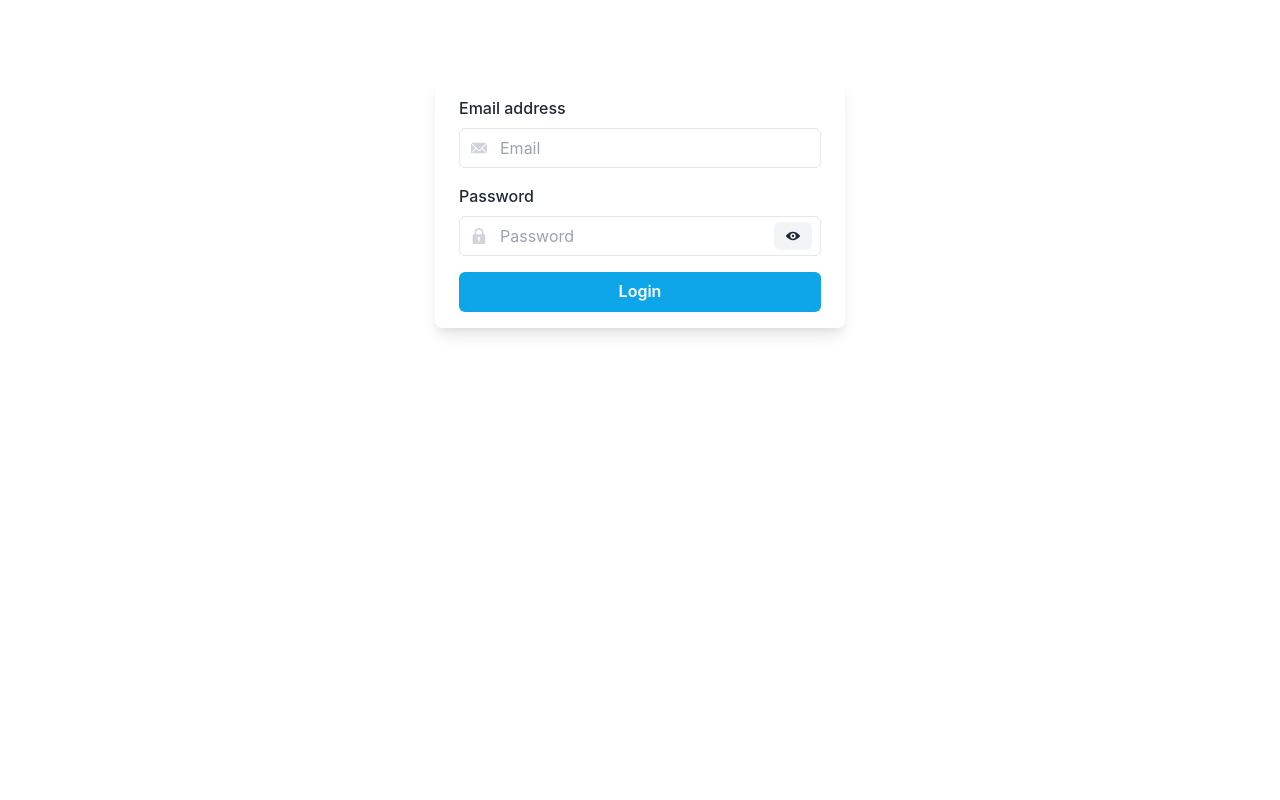
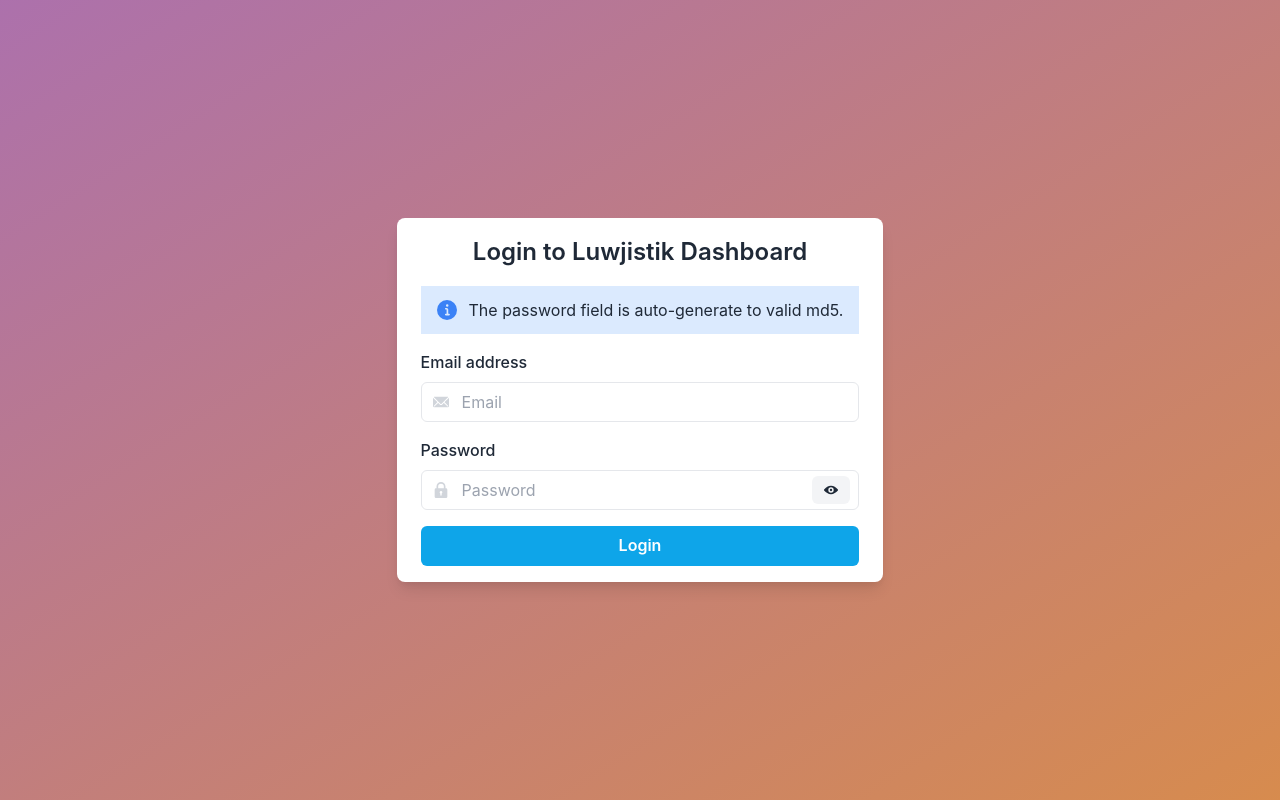
Before and after one commit to adamcanray/luwjistik-dashboard, a React (Create React App) app: page / in a window 1280 px wide. Built offline with nearby package versions, Linux system fonts and the light colour scheme.

Commit message:
beautify login page

```diff
--- a/src/index.css
+++ b/src/index.css
@@ -3,6 +3,85 @@
 @tailwind utilities;
 
 @layer components {
+  .bg-login {
+    @apply min-h-screen bg-gradient-to-br from-cyan-500 via-violet-500 to-amber-500;
+    background-size: 500% 500%;
+
+    -webkit-animation: AnimationBGLogin 12s ease infinite;
+    -moz-animation: AnimationBGLogin 12s ease infinite;
+    -o-animation: AnimationBGLogin 12s ease infinite;
+    animation: AnimationBGLogin 12s ease infinite;
+  }
+
+  @-webkit-keyframes AnimationBGLogin {
+    0% {
+      background-position: 0% 35%;
+    }
+    25% {
+      background-position: 20% 55%;
+    }
+    50% {
+      background-position: 100% 66%;
+    }
+    74% {
+      background-position: 20% 55%;
+    }
+    100% {
+      background-position: 0% 35%;
+    }
+  }
+  @-moz-keyframes AnimationBGLogin {
+    0% {
+      background-position: 0% 35%;
+    }
+    25% {
+      background-position: 20% 55%;
+    }
+    50% {
+      background-position: 100% 66%;
+    }
+    74% {
+      background-position: 20% 55%;
+    }
+    100% {
+      background-position: 0% 35%;
+    }
+  }
+  @-o-keyframes AnimationBGLogin {
+    0% {
+      background-position: 0% 35%;
+    }
+    25% {
+      background-position: 20% 55%;
+    }
+    50% {
+      background-position: 100% 66%;
+    }
+    74% {
+      background-position: 20% 55%;
+    }
+    100% {
+      background-position: 0% 35%;
+    }
+  }
+  @keyframes AnimationBGLogin {
+    0% {
+      background-position: 0% 35%;
+    }
+    25% {
+      background-position: 20% 55%;
+    }
+    50% {
+      background-position: 100% 66%;
+    }
+    74% {
+      background-position: 20% 55%;
+    }
+    100% {
+      background-position: 0% 35%;
+    }
+  }
+
   .report-card .footer,
   .report-card .card {
     @apply transition-all ease-in-out duration-300;
--- a/src/pages/Login/index.tsx
+++ b/src/pages/Login/index.tsx
@@ -11,6 +11,7 @@ import {
   InputGroup,
   InputLeftElement,
   Stack,
+  Text,
 } from '@chakra-ui/react'
 import { useEffect } from 'react'
 import { useForm } from 'react-hook-form'
@@ -44,9 +45,14 @@ const LoginPage = (): JSX.Element => {
   }, [navigate, loginFlowSuccess])
 
   return (
-    <Box display="flex" justifyContent="center" alignItems="center">
+    <Box
+      className="bg-login"
+      display="flex"
+      justifyContent="center"
+      alignItems="center"
+    >
       <Box
-        marginTop="20"
+        // marginTop="20"
         maxW="lg"
         borderRadius="lg"
         boxShadow="lg"
@@ -54,6 +60,13 @@ const LoginPage = (): JSX.Element => {
         paddingY="4"
         backgroundColor="white"
       >
+        <Text fontSize="x-large" fontWeight="semibold" textAlign="center">
+          Login to Luwjistik Dashboard
+        </Text>
+        <Alert status="info" marginY="4">
+          <AlertIcon />
+          The password field is auto-generate to valid md5.
+        </Alert>
         <Box as="form" onSubmit={handleSubmit(onSubmitLogin)}>
           <Stack spacing={4}>
             <FormControl>
```
